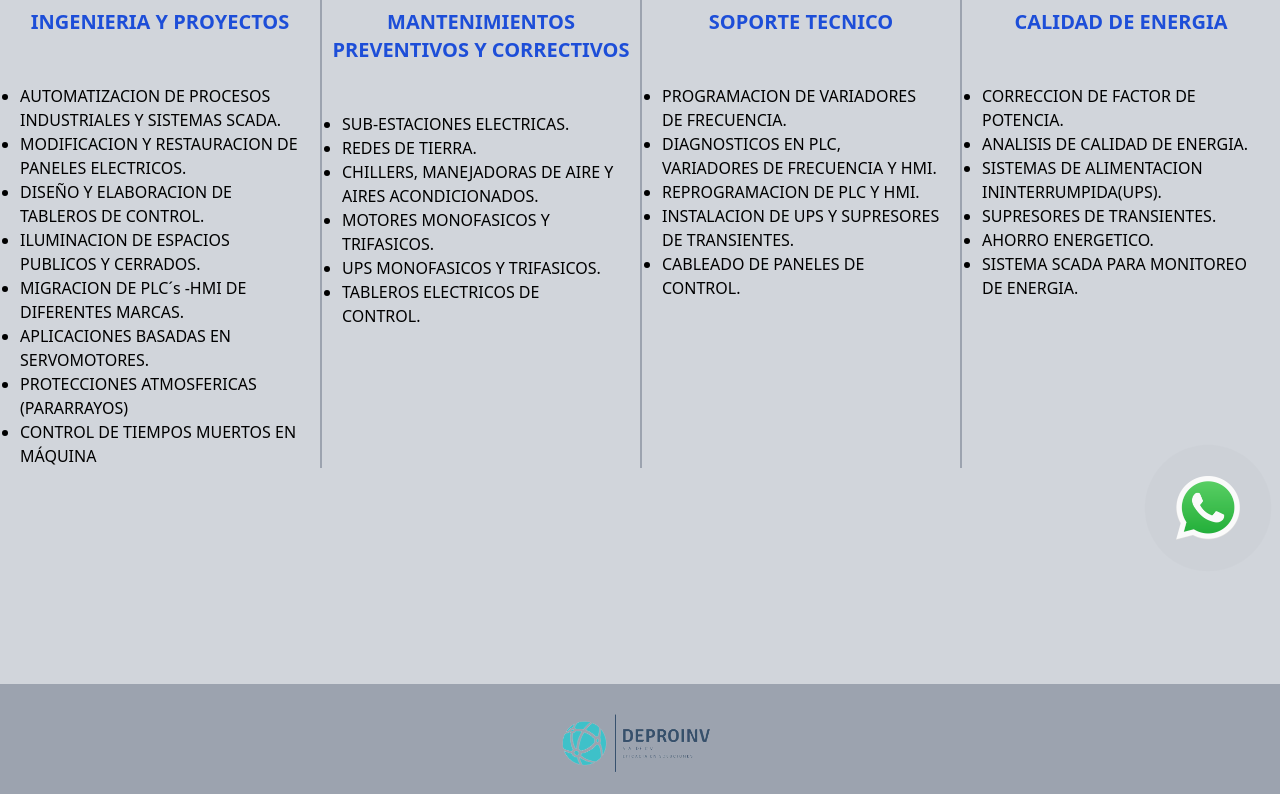
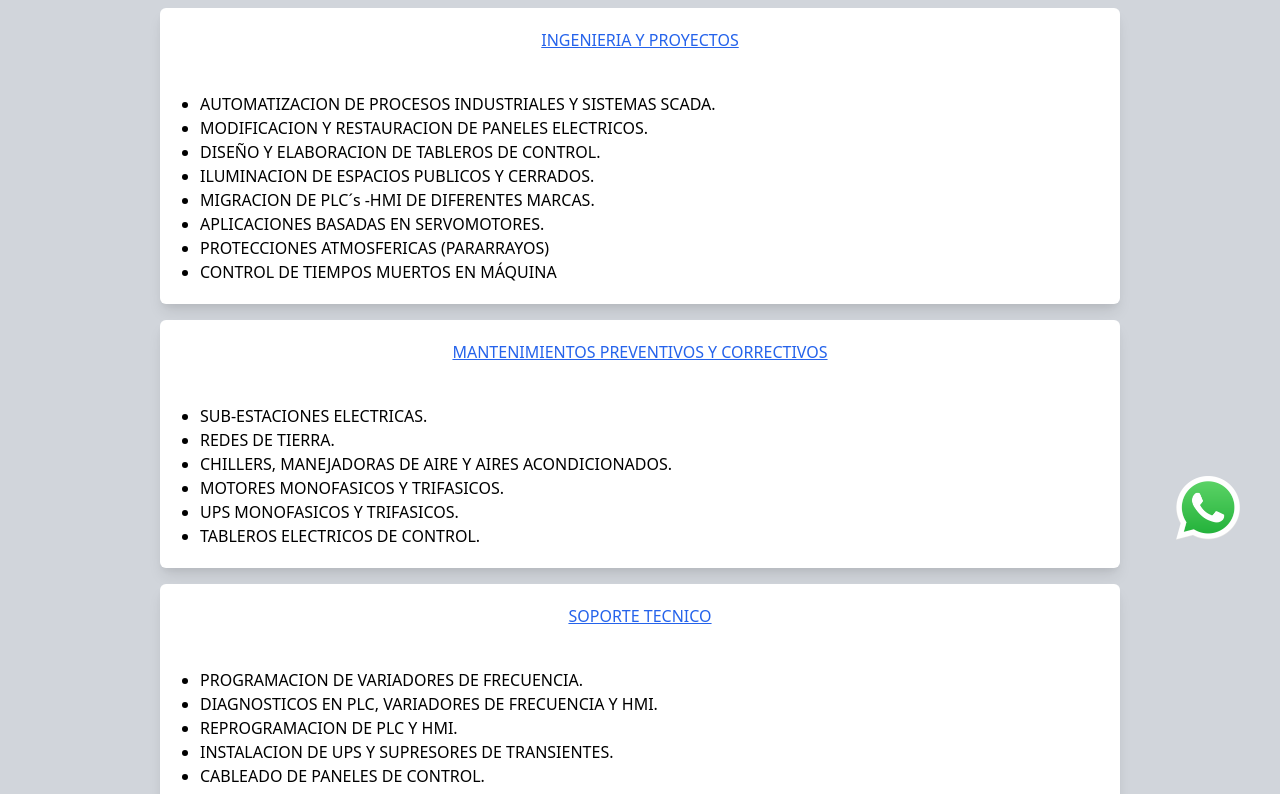
Before and after one commit to javierbeltran425/DEPROWEB, a React (Create React App) app: page /services in a window 1280 px wide. Shown: the part 220-1014 px from the top of the page. Built offline with nearby package versions, Linux system fonts and the light colour scheme; no server answers.

Commit message:
Redesign of services view

```diff
--- /dev/null
+++ b/src/Components/OurServicesCard.js
@@ -0,0 +1,14 @@
+const OurServicesCard = ({ title, content }) => {
+    return(
+        <>
+            <div className="w-3/4 h-full flex flex-col rounded-md bg-white shadow-lg m-2">
+                <h1 className="text-bold text-blue-600 text-center m-5 underline">{title}</h1>
+                <p className="m-5">
+                    {content}
+                </p>
+            </div>
+        </>
+    )
+}
+
+export default OurServicesCard
--- a/src/Pages/Services.js
+++ b/src/Pages/Services.js
@@ -1,5 +1,6 @@
 import Header from '../Components/Header'
 import Footer from '../Components/Footer'
+import ServicesCard from '../Components/OurServicesCard'
 
 import Whatsapp from '../resources/whatsappLogo.png'
 
@@ -7,11 +8,10 @@ const Services = () => {
     return(
         <>
             <Header />
-            <div className="w-full h-screen bg-gray-300">
+            <div className="w-full h-full bg-gray-300">
                 <h1 className="font-bold text-center p-10 text-3xl">NUESTROS SERVICIOS</h1>
-                <div className="grid grid-cols-4 divide-x-2 divide-gray-400 divide-solid">
-                    <div className="w-full h-full">
-                        <h2 className="font-bold p-2 text-blue-700 text-xl text-center mb-10">INGENIERIA Y PROYECTOS</h2>
+                <div className="flex flex-row flex-wrap justify-center pb-5">
+                    <ServicesCard title="INGENIERIA Y PROYECTOS" content={
                         <ul className="list-disc px-5">
                             <li className="hover:text-blue-600">AUTOMATIZACION DE PROCESOS INDUSTRIALES Y SISTEMAS SCADA.</li>
                             <li className="hover:text-blue-600">MODIFICACION Y RESTAURACION DE PANELES ELECTRICOS.</li>
@@ -22,43 +22,39 @@ const Services = () => {
                             <li className="hover:text-blue-600">PROTECCIONES ATMOSFERICAS (PARARRAYOS)</li>
                             <li className="hover:text-blue-600">CONTROL DE TIEMPOS MUERTOS EN MÁQUINA</li>
                         </ul>
-                    </div>
+                    }/>
 
-                    <div className="w-full h-full">
-                        <h2 className="font-bold p-2 text-blue-700 text-xl text-center mb-10">MANTENIMIENTOS PREVENTIVOS Y CORRECTIVOS</h2>
+                    <ServicesCard title="MANTENIMIENTOS PREVENTIVOS Y CORRECTIVOS" content={
                         <ul className="list-disc px-5">
-                            <li>SUB-ESTACIONES ELECTRICAS.</li>
-                            <li>REDES DE TIERRA.</li>
-                            <li>CHILLERS, MANEJADORAS DE AIRE Y AIRES ACONDICIONADOS.</li>
-                            <li>MOTORES MONOFASICOS Y TRIFASICOS.</li>
-                            <li>UPS MONOFASICOS Y TRIFASICOS.</li>
-                            <li>TABLEROS ELECTRICOS DE CONTROL.</li>
+                        <li className="hover:text-blue-600">SUB-ESTACIONES ELECTRICAS.</li>
+                        <li className="hover:text-blue-600">REDES DE TIERRA.</li>
+                        <li className="hover:text-blue-600">CHILLERS, MANEJADORAS DE AIRE Y AIRES ACONDICIONADOS.</li>
+                        <li className="hover:text-blue-600">MOTORES MONOFASICOS Y TRIFASICOS.</li>
+                        <li className="hover:text-blue-600">UPS MONOFASICOS Y TRIFASICOS.</li>
+                        <li className="hover:text-blue-600">TABLEROS ELECTRICOS DE CONTROL.</li>
+                    </ul>
+                    }/>
+
+                    <ServicesCard title="SOPORTE TECNICO" content={
+                        <ul className="list-disc px-5">
+                            <li className="hover:text-blue-600">PROGRAMACION DE VARIADORES DE FRECUENCIA.</li>
+                            <li className="hover:text-blue-600">DIAGNOSTICOS EN PLC, VARIADORES DE FRECUENCIA Y HMI.</li>
+                            <li className="hover:text-blue-600">REPROGRAMACION DE PLC Y HMI.</li>
+                            <li className="hover:text-blue-600">INSTALACION DE UPS Y SUPRESORES DE TRANSIENTES.</li>
+                            <li className="hover:text-blue-600">CABLEADO DE PANELES DE CONTROL.</li>
                         </ul>
-                    </div>
+                    }/>
 
-                    <div className="w-full h-full">
-                        <h2 className="font-bold p-2 text-blue-700 text-xl text-center mb-10">SOPORTE TECNICO</h2>
+                    <ServicesCard title="CALIDAD DE ENERGIA" content={
                         <ul className="list-disc px-5">
-                            <li>PROGRAMACION DE VARIADORES DE FRECUENCIA.</li>
-                            <li>DIAGNOSTICOS EN PLC, VARIADORES DE FRECUENCIA Y HMI.</li>
-                            <li>REPROGRAMACION DE PLC Y HMI.</li>
-                            <li>INSTALACION DE UPS Y SUPRESORES DE TRANSIENTES.</li>
-                            <li>CABLEADO DE PANELES DE CONTROL.</li>
+                            <li className="hover:text-blue-600">CORRECCION DE FACTOR DE POTENCIA.</li>
+                            <li className="hover:text-blue-600">ANALISIS DE CALIDAD DE ENERGIA.</li>
+                            <li className="hover:text-blue-600">SISTEMAS DE ALIMENTACION ININTERRUMPIDA(UPS).</li>
+                            <li className="hover:text-blue-600">SUPRESORES DE TRANSIENTES.</li>
+                            <li className="hover:text-blue-600">AHORRO ENERGETICO.</li>
+                            <li className="hover:text-blue-600">SISTEMA SCADA PARA MONITOREO DE ENERGIA.</li>
                         </ul>
-                    </div>
-
-                    <div className="w-full h-full">
-                        <h2 className="font-bold p-2 text-blue-700 text-xl text-center mb-10">CALIDAD DE ENERGIA</h2>
-                        <ul className="list-disc px-5">
-                            <li>CORRECCION DE FACTOR DE POTENCIA.</li>
-                            <li>ANALISIS DE CALIDAD DE ENERGIA.</li>
-                            <li>SISTEMAS DE ALIMENTACION ININTERRUMPIDA(UPS).</li>
-                            <li>SUPRESORES DE TRANSIENTES.</li>
-                            <li>AHORRO ENERGETICO.</li>
-                            <li>SISTEMA SCADA PARA MONITOREO DE ENERGIA.</li>
-                        </ul>
-                    </div>
-
+                    }/>
                 </div>
                 <a href="https://api.whatsapp.com/send?phone=50378532004" className="fixed z-10 w-10 h-10 md:w-16 md:h-16 m-10 right-0 bottom-0"><span class="animate-ping absolute inline-flex h-full w-full rounded-full bg-gray-900 opacity-75"></span><img src={Whatsapp}/></a>
             </div>
```
